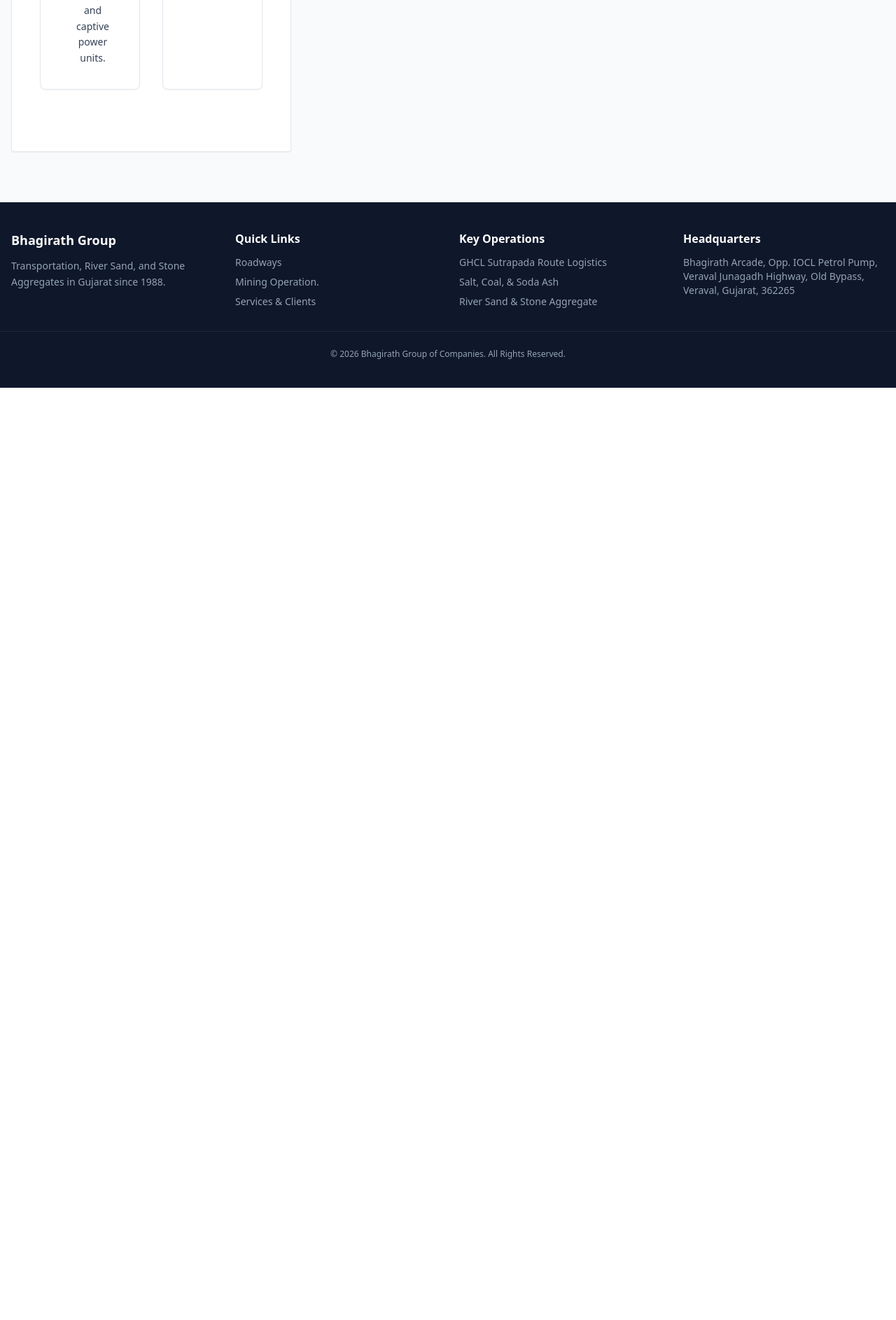
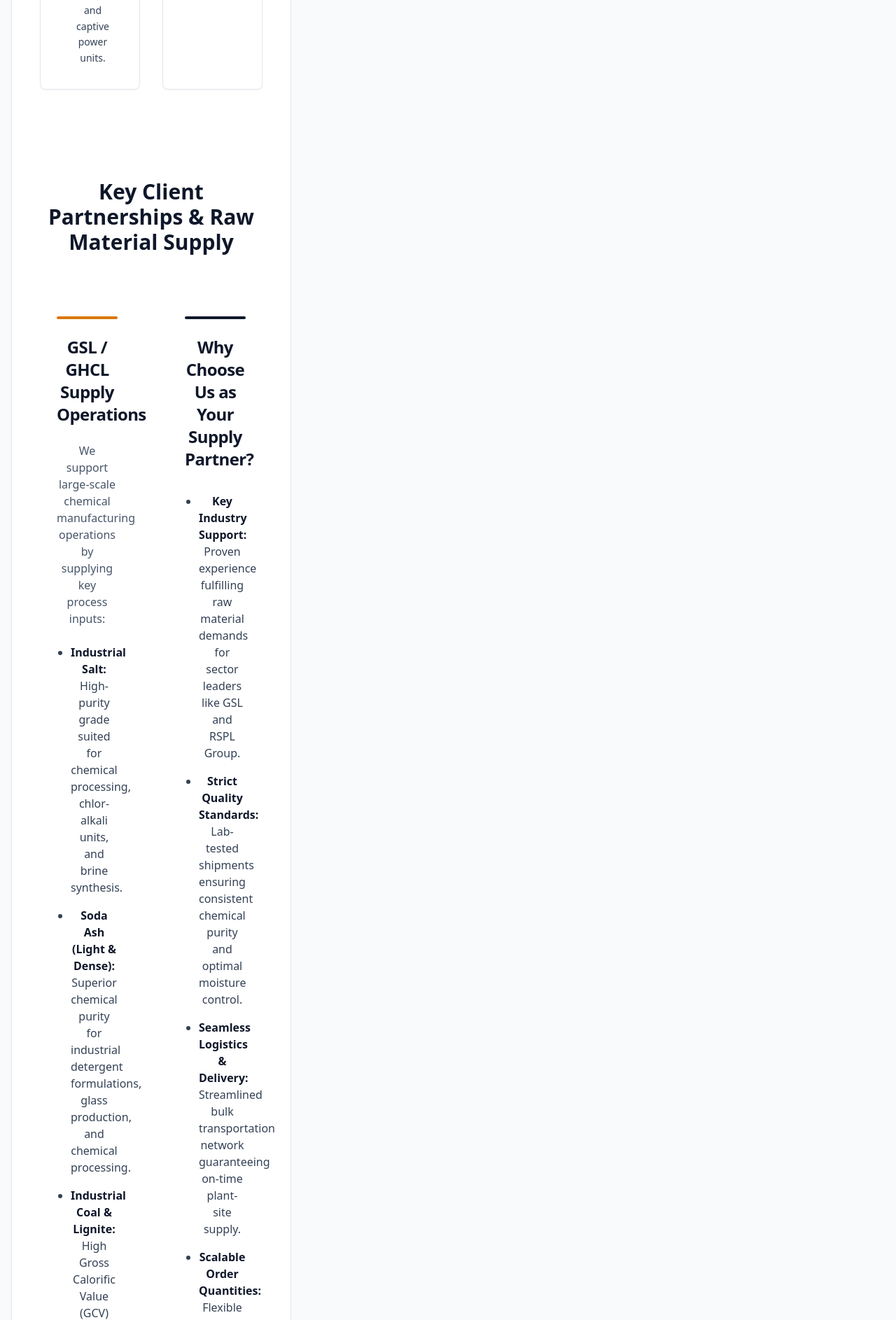
Before and after one commit to Nirav5238/Bhagirath-Group, a Flask app: page /Service-to-client in a window 1280 px wide. Shown: the part 2169-4055 px from the top of the page at 70% size. Before the commit the page ends 2723 px from the top, so only its background shows below. Run offline with Flask 3, Linux system fonts and the light colour scheme; some libraries are stand-ins or nearby versions.

Commit message:
remove16

```diff
--- a/templates/Service_to_client.html
+++ b/templates/Service_to_client.html
@@ -71,5 +71,65 @@
 
     </div>
 </section>
+<!-- Main Wrapper Container -->
+<section class="max-w-7xl mx-auto px-4 py-16">
+
+    <!-- Top Centered Section Title -->
+    <div class="max-w-3xl mx-auto text-center mb-16">
+        <h2 class="text-3xl font-bold text-slate-900 mb-4">Key Client Partnerships & Raw Material Supply</h2>
+    </div>
+
+    <!-- Dual Column Split Layout Container -->
+    <div class="grid grid-cols-1 lg:grid-cols-2 gap-12 items-start">
+
+        <!-- Left Side: GSL / GHCL Supply Operations -->
+        <div class="bg-white p-2 md:p-6 space-y-6">
+            <!-- Decorative Accent Top Border Line (Amber/Orange) -->
+            <div class="w-full h-1 bg-amber-600 rounded mb-6"></div>
+
+            <h3 class="text-2xl font-bold text-slate-900 tracking-tight">GSL / GHCL Supply Operations</h3>
+
+            <p class="text-slate-600 text-sm md:text-base leading-relaxed">
+                We support large-scale chemical manufacturing operations by supplying key process inputs:
+            </p>
+
+            <ul class="space-y-4 text-slate-700 text-sm md:text-base list-disc list-outside pl-5 leading-relaxed">
+                <li>
+                    <strong class="text-slate-900">Industrial Salt:</strong> High-purity grade suited for chemical processing, chlor-alkali units, and brine synthesis.
+                </li>
+                <li>
+                    <strong class="text-slate-900">Soda Ash (Light & Dense):</strong> Superior chemical purity for industrial detergent formulations, glass production, and chemical processing.
+                </li>
+                <li>
+                    <strong class="text-slate-900">Industrial Coal & Lignite:</strong> High Gross Calorific Value (GCV) thermal coal with controlled moisture and low ash content for industrial boilers and captive power units.
+                </li>
+            </ul>
+        </div>
+
+        <!-- Right Side: Why Choose Us -->
+        <div class="bg-white p-2 md:p-6 space-y-6">
+            <!-- Decorative Accent Top Border Line (Dark Slate) -->
+            <div class="w-full h-1 bg-slate-900 rounded mb-6"></div>
+
+            <h3 class="text-2xl font-bold text-slate-900 tracking-tight">Why Choose Us as Your Supply Partner?</h3>
+
+            <ul class="space-y-4 text-slate-700 text-sm md:text-base list-disc list-outside pl-5 leading-relaxed pt-2">
+                <li>
+                    <strong class="text-slate-900">Key Industry Support:</strong> Proven experience fulfilling raw material demands for sector leaders like GSL and RSPL Group.
+                </li>
+                <li>
+                    <strong class="text-slate-900">Strict Quality Standards:</strong> Lab-tested shipments ensuring consistent chemical purity and optimal moisture control.
+                </li>
+                <li>
+                    <strong class="text-slate-900">Seamless Logistics & Delivery:</strong> Streamlined bulk transportation network guaranteeing on-time plant-site supply.
+                </li>
+                <li>
+                    <strong class="text-slate-900">Scalable Order Quantities:</strong> Flexible bulk contracts ranging from truckloads to regular containerized delivery schedules.
+                </li>
+            </ul>
+        </div>
+
+    </div>
+</section>
 
 {% endblock %}
```
